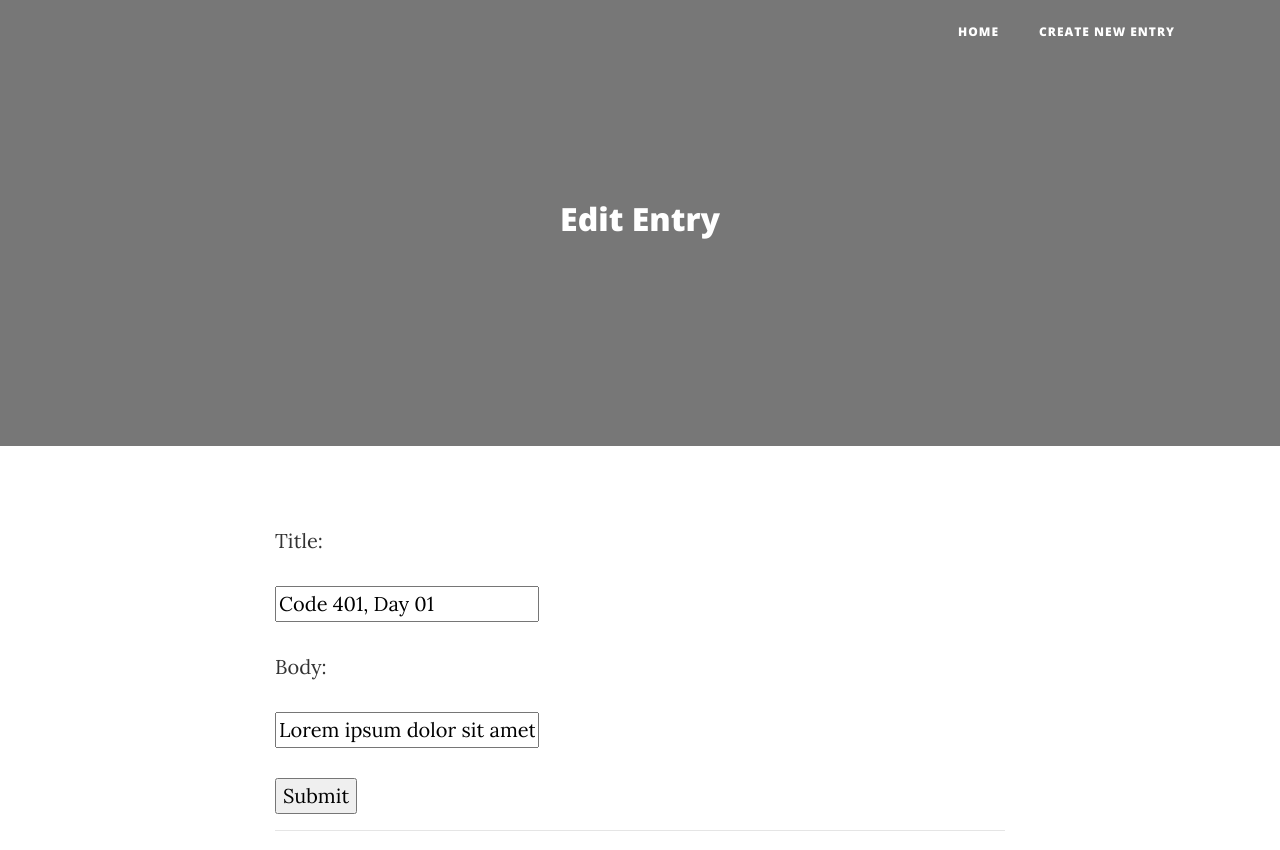
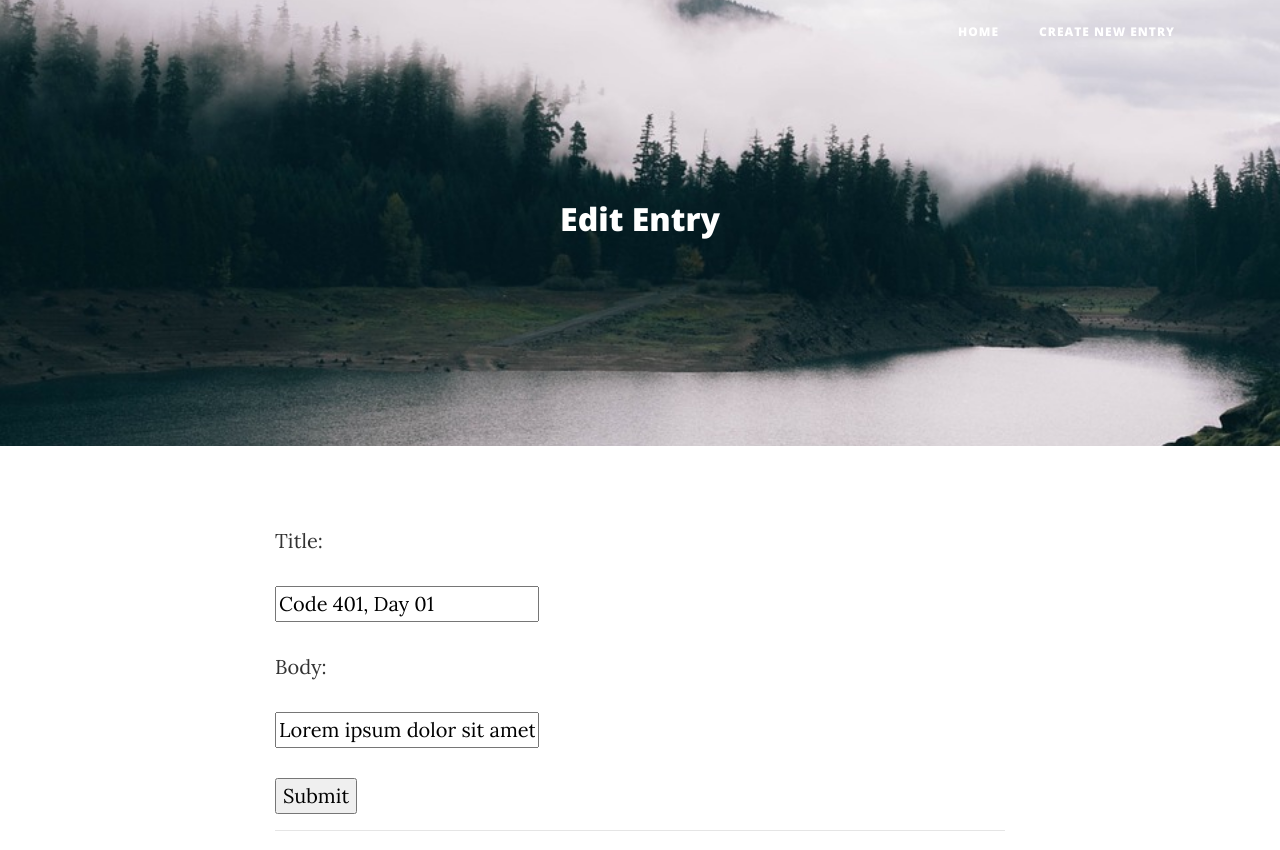
Before and after one commit to chelseadole/pyramid-learning-journal, a plain HTML site: page chelsea_pyramid_learning_journal/templates/edit-entry.html in a window 1280 px wide. Shown: the top 850 px of the page. Drawn offline with nearby package versions, Linux system fonts and the light colour scheme.

Commit message:
changing links to img/static files

```diff
--- a/chelsea_pyramid_learning_journal/templates/edit-entry.html
+++ b/chelsea_pyramid_learning_journal/templates/edit-entry.html
@@ -14,7 +14,7 @@
     <link href="../static/vendor/font-awesome/css/font-awesome.min.css" rel="stylesheet" type="text/css">
     <link href='https://fonts.googleapis.com/css?family=Lora:400,700,400italic,700italic' rel='stylesheet' type='text/css'>
     <link href='https://fonts.googleapis.com/css?family=Open+Sans:300italic,400italic,600italic,700italic,800italic,400,300,600,700,800' rel='stylesheet' type='text/css'>
-    <link href="../static/css/clean-blog.min.css" rel="stylesheet">
+    <link href="../static/css/clean-blog.css" rel="stylesheet">
 
   </head>
 
@@ -41,7 +41,7 @@
     </nav>
 
     <!-- Page Header -->
-    <header class="masthead" style="background-image: url('img/post-bg.jpg')">
+    <header class="masthead" style="background-image: url('../static/img/post-bg.jpg')">
       <div class="container">
         <div class="row">
           <div class="col-lg-8 col-md-10 mx-auto">
```
Also changed, not shown: chelsea_pyramid_learning_journal/templates/detail-entry.html (+1 -1 lines), chelsea_pyramid_learning_journal/templates/homepage.html (+1 -1 lines), chelsea_pyramid_learning_journal/templates/new-entry.html (+2 -2 lines), chelsea_pyramid_learning_journal/static/img/home-bg.jpg (added), chelsea_pyramid_learning_journal/static/img/new-entry.jpg (added), chelsea_pyramid_learning_journal/static/img/post-bg.jpg (added).
